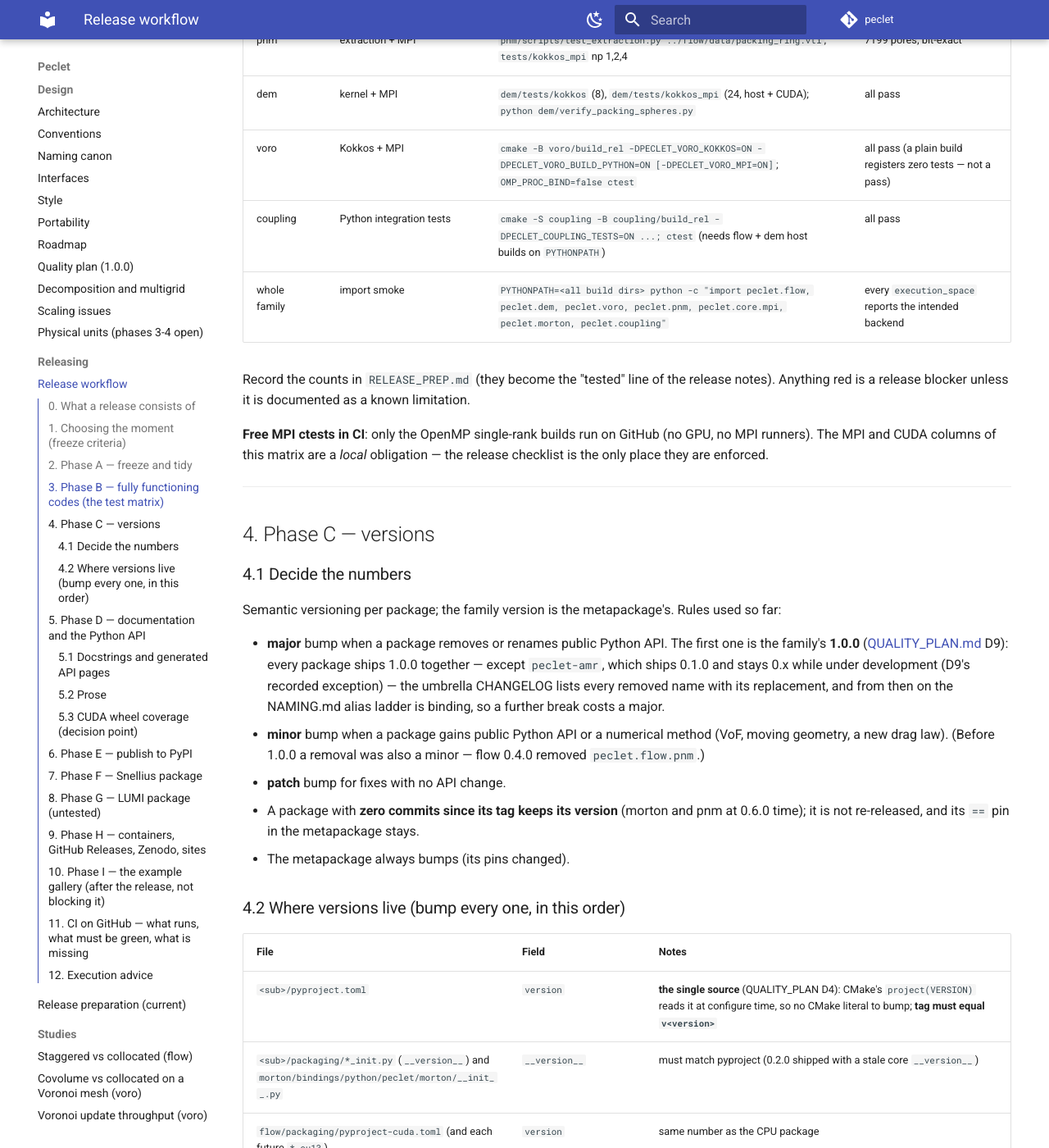
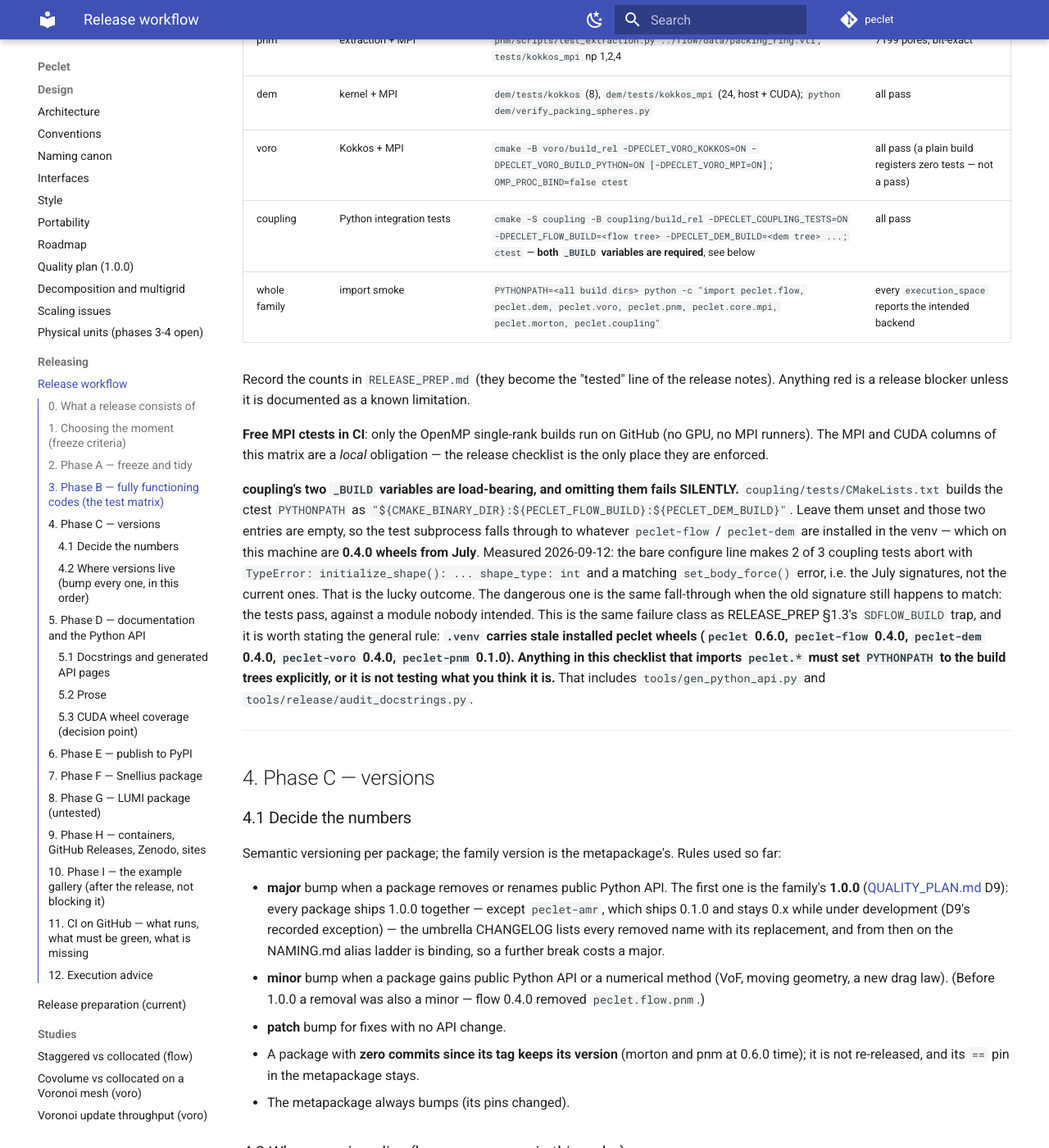
Before and after one commit to computational-chemical-engineering/peclet, an MkDocs documentation site: the page built from docs/RELEASE.md, in a window 1280 px wide and 1400 px high, scrolled down 3459 px. Shown: the whole window at 82% size. Built offline with MkDocs 1.6.1 and Material for MkDocs 9.7.7, drawn with Linux system fonts in a browser that asks for light colours; comment, search, counter and statistics services are not loaded.

Commit message:
RELEASE.md Phase B: coupling's two _BUILD variables, and the stale-wheel rule
The coupling row's configure line omitted -DPECLET_FLOW_BUILD and
-DPECLET_DEM_BUILD. coupling/tests/CMakeLists.txt builds ctest's PYTHONPATH from
exactly those two variables, so leaving them unset does not error -- it silently
substitutes empty strings and the test subprocess falls through to whatever
peclet-flow and peclet-dem are installed in .venv.

On this machine those are 0.4.0 wheels from July. Measured 2026-09-12: the bare
line makes 2 of 3 coupling tests abort with the July signatures
(initialize_shape() wanting an int shape_type, set_body_force() likewise). That
is the LUCKY outcome. The dangerous one is the same fall-through when the old
signature still matches, and the tests pass against a module nobody intended.

Same failure class as RELEASE_PREP §1.3's SDFLOW_BUILD trap, so the general rule
is now stated once, in the place that matters: .venv carries stale peclet wheels,
and anything in this checklist that imports peclet.* must set PYTHONPATH to the
build trees explicitly. Named gen_python_api.py and audit_docstrings.py
specifically, since regenerating the API pages from July wheels would publish a
July API as 1.0.0.

Co-Authored-By: Claude Opus 5 <noreply@anthropic.com>
Claude-Session: https://claude.ai/code/session_01Wqm2gbrbGKeKH8YVUHoTch

```diff
--- a/docs/RELEASE.md
+++ b/docs/RELEASE.md
@@ -107,7 +107,7 @@ configured against a retired venv fails with "Cannot run the interpreter".
 | pnm | extraction + MPI | `pnm/scripts/test_extraction.py ../flow/data/packing_ring.vti`; `tests/kokkos_mpi` np 1,2,4 | 7199 pores; bit-exact |
 | dem | kernel + MPI | `dem/tests/kokkos` (8), `dem/tests/kokkos_mpi` (24, host + CUDA); `python dem/verify_packing_spheres.py` | all pass |
 | voro | Kokkos + MPI | `cmake -B voro/build_rel -DPECLET_VORO_KOKKOS=ON -DPECLET_VORO_BUILD_PYTHON=ON [-DPECLET_VORO_MPI=ON]`; `OMP_PROC_BIND=false ctest` | all pass (a plain build registers zero tests — not a pass) |
-| coupling | Python integration tests | `cmake -S coupling -B coupling/build_rel -DPECLET_COUPLING_TESTS=ON ...; ctest` (needs flow + dem host builds on `PYTHONPATH`) | all pass |
+| coupling | Python integration tests | `cmake -S coupling -B coupling/build_rel -DPECLET_COUPLING_TESTS=ON -DPECLET_FLOW_BUILD=<flow tree> -DPECLET_DEM_BUILD=<dem tree> ...; ctest` — **both `_BUILD` variables are required**, see below | all pass |
 | whole family | import smoke | `PYTHONPATH=<all build dirs> python -c "import peclet.flow, peclet.dem, peclet.voro, peclet.pnm, peclet.core.mpi, peclet.morton, peclet.coupling"` | every `execution_space` reports the intended backend |
 
 Record the counts in `RELEASE_PREP.md` (they become the "tested" line of the release notes).
@@ -116,6 +116,21 @@ Anything red is a release blocker unless it is documented as a known limitation.
 **Free MPI ctests in CI**: only the OpenMP single-rank builds run on GitHub (no GPU, no MPI
 runners). The MPI and CUDA columns of this matrix are a *local* obligation — the release checklist
 is the only place they are enforced.
+
+**coupling's two `_BUILD` variables are load-bearing, and omitting them fails SILENTLY.**
+`coupling/tests/CMakeLists.txt` builds the ctest `PYTHONPATH` as
+`"${CMAKE_BINARY_DIR}:${PECLET_FLOW_BUILD}:${PECLET_DEM_BUILD}"`. Leave them unset and those two
+entries are empty, so the test subprocess falls through to whatever `peclet-flow` / `peclet-dem` are
+installed in the venv — which on this machine are **0.4.0 wheels from July**. Measured 2026-09-12:
+the bare configure line makes 2 of 3 coupling tests abort with `TypeError: initialize_shape(): ...
+shape_type: int` and a matching `set_body_force()` error, i.e. the July signatures, not the current
+ones. That is the lucky outcome. The dangerous one is the same fall-through when the old signature
+still happens to match: the tests pass, against a module nobody intended.
+This is the same failure class as RELEASE_PREP §1.3's `SDFLOW_BUILD` trap, and it is worth stating
+the general rule: **`.venv` carries stale installed peclet wheels (`peclet` 0.6.0, `peclet-flow`
+0.4.0, `peclet-dem` 0.4.0, `peclet-voro` 0.4.0, `peclet-pnm` 0.1.0). Anything in this checklist that
+imports `peclet.*` must set `PYTHONPATH` to the build trees explicitly, or it is not testing what you
+think it is.** That includes `tools/gen_python_api.py` and `tools/release/audit_docstrings.py`.
 
 ---
 
```
